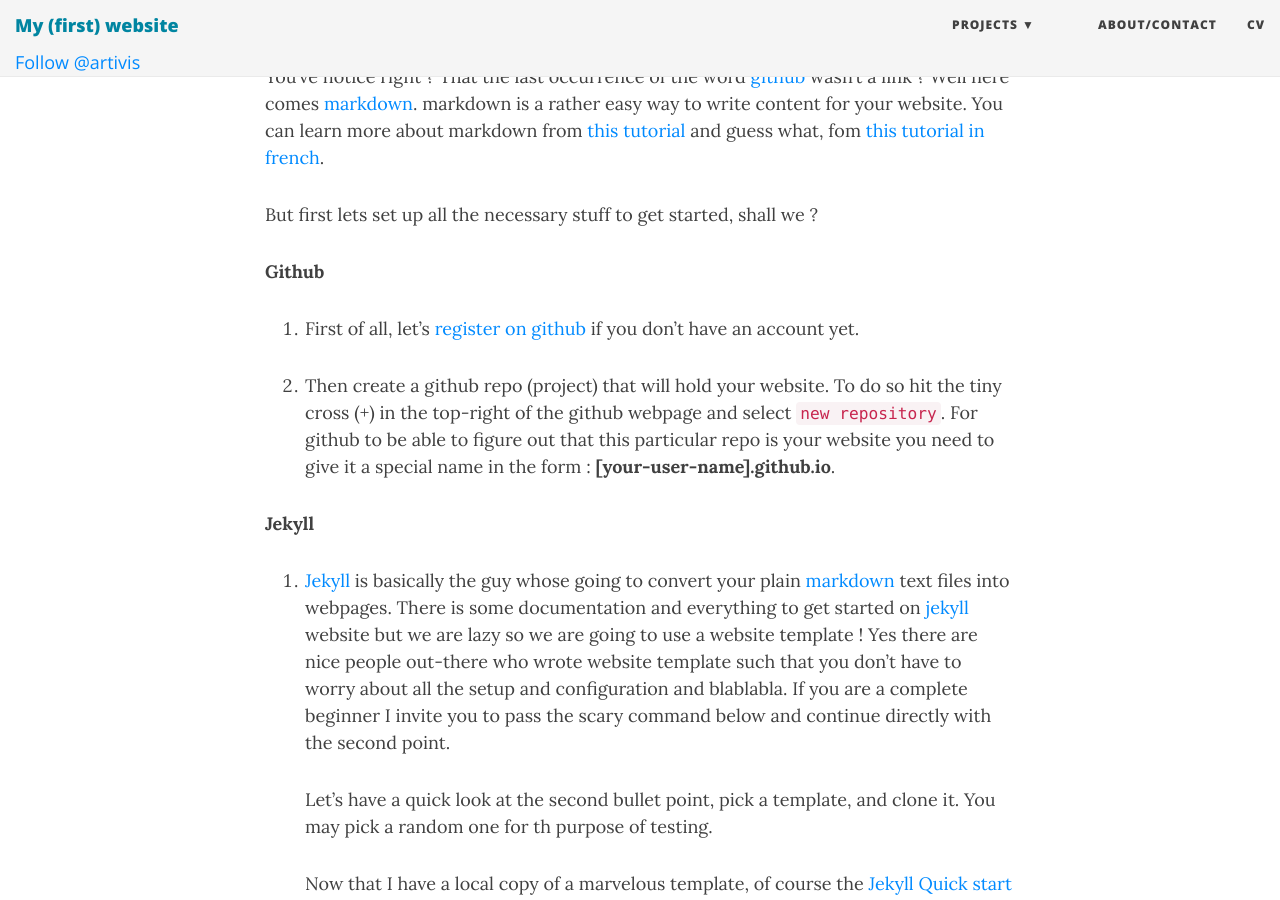
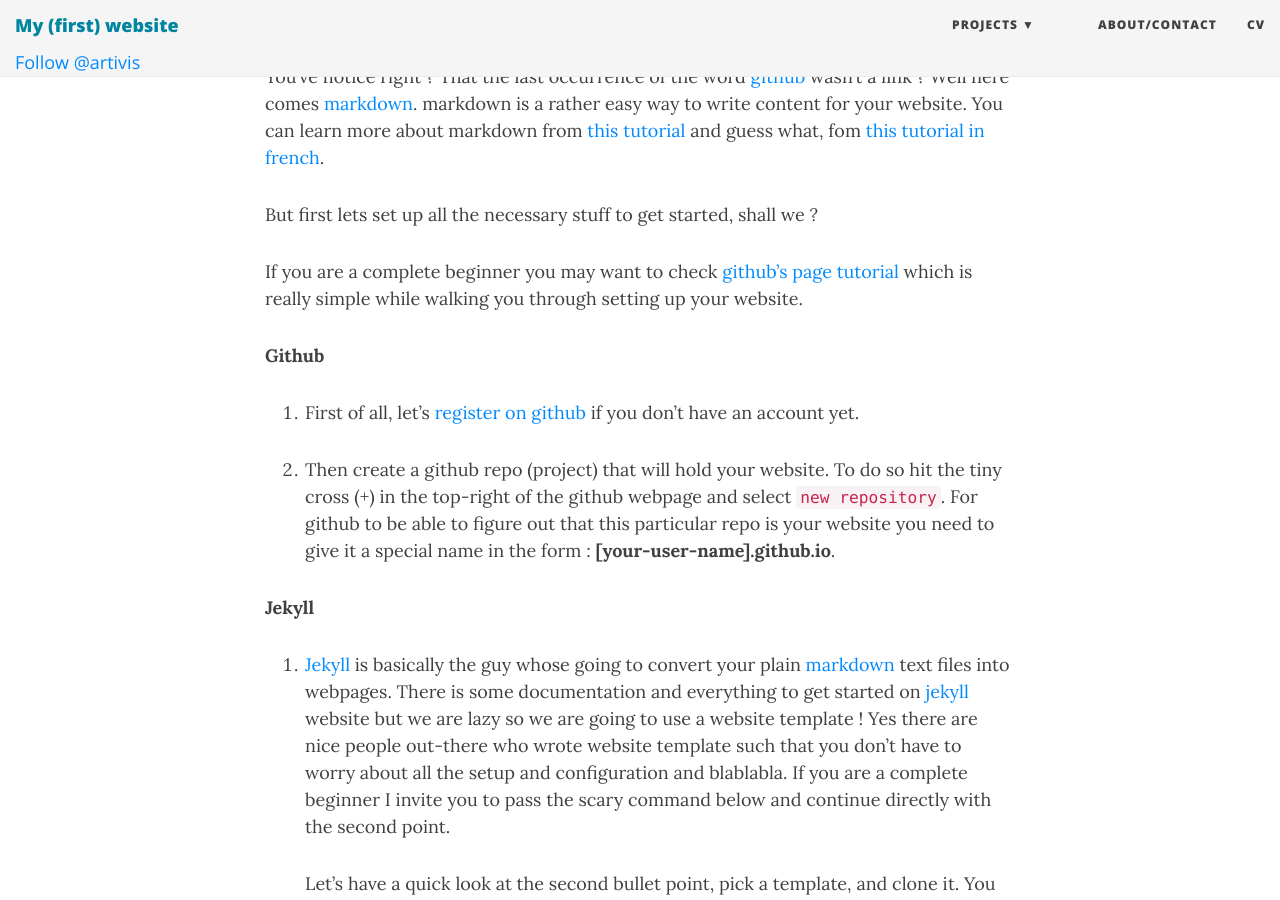
Before and after one commit to Hagar-Usama/artivis.github.io, a Jekyll site: the page built from _posts/2016/october/2016-10-22-my-website.md, in a window 1280 px wide and 900 px high, scrolled down 759 px. Built offline with Jekyll 4.4.1, drawn with Linux system fonts in a browser that asks for light colours; nearby versions of some CDN libraries.

Commit message:
link to github page tuto

```diff
--- a/_posts/2016/october/2016-10-22-my-website.md
+++ b/_posts/2016/october/2016-10-22-my-website.md
@@ -17,6 +17,8 @@
 You've notice right ? That the last occurrence of the word [github](https://en.wikipedia.org/wiki/GitHub) wasn't a link ? Well here comes [markdown](https://github.com/adam-p/markdown-here/wiki/Markdown-Cheatsheet). markdown is a rather easy way to write content for your website. You can learn more about markdown from [this tutorial](http://markdowntutorial.com/) and guess what, fom [this tutorial in french](https://openclassrooms.com/courses/redigez-en-markdown).
 
 But first lets set up all the necessary stuff to get started, shall we ?
+
+If you are a complete beginner you may want to check [github's page tutorial](https://guides.github.com/features/pages/) which is really simple while walking you through setting up your website.
 
 **Github**
 
```
